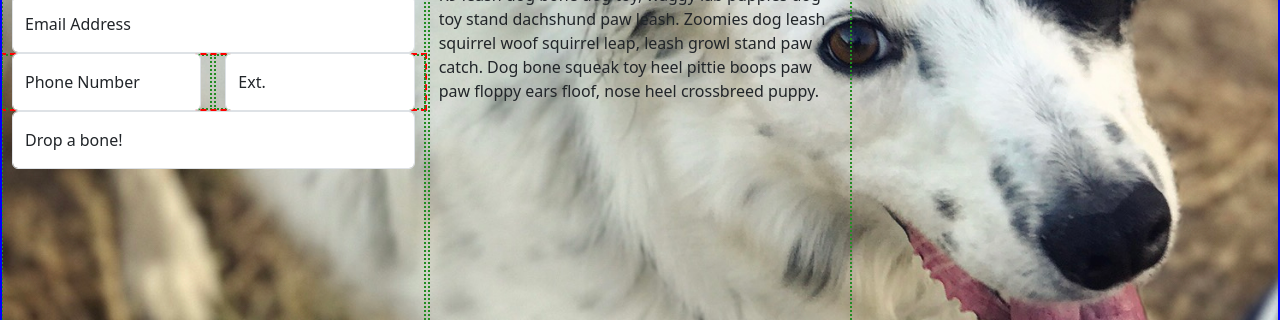
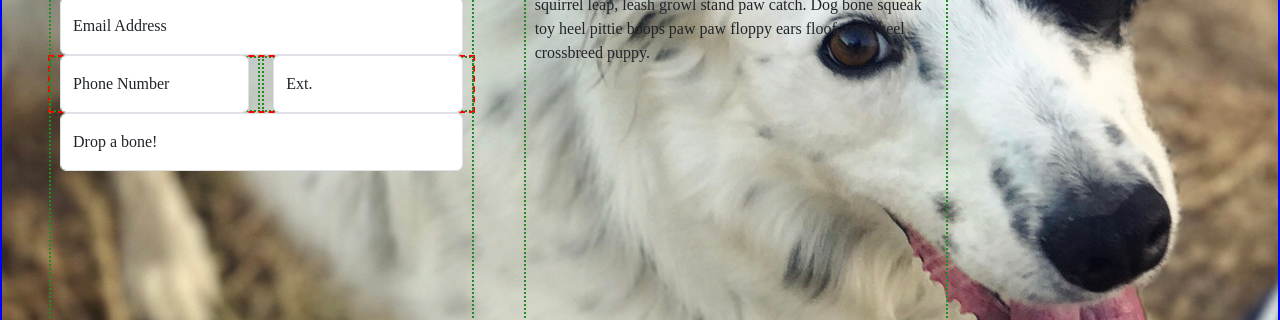
Before and after one commit to ScottWallin/checkpoint1, a plain HTML site: page index.html in a window 1280 px wide. Shown: the part 335-655 px from the top of the page. Drawn offline with nearby package versions, Linux system fonts and the light colour scheme.

Commit message:
added text style

```diff
--- a/index.html
+++ b/index.html
@@ -8,6 +8,7 @@
     integrity='sha384-GLhlTQ8iRABdZLl6O3oVMWSktQOp6b7In1Zl3/Jr59b6EGGoI1aFkw7cmDA6j6gD' crossorigin='anonymous'>
   <link rel="stylesheet"
     href="https://cdnjs.cloudflare.com/ajax/libs/MaterialDesign-Webfont/7.2.96/css/materialdesignicons.min.css">
+  <link rel="preconnect" href="https://fonts.gstatic.com" crossorigin>
   <meta name="viewport" content="width=device-width, initial-scale=1.0">
   <link rel="stylesheet" href="style.css">
   <title>Checkpoint</title>
@@ -48,10 +49,11 @@
     <!-- SECTION HERO IMG & FIRST PORTION -->
     <div class="row hero-img">
       <div class="justify-content-start mt-2">
-        <p class="">Share your pup below:</p>
       </div>
       <!-- STUB FORM -->
-      <div class="col-4">
+
+      <div class="col-4 mx-5">
+        <p class="">Share your pup below:</p>
         <form>
           <!-- <div class="col-12 col-md-3"> -->
           <div class="form-floating">
--- a/style.css
+++ b/style.css
@@ -1,3 +1,7 @@
+body {
+  font-family: 'Poltawski Nowy', serif;
+}
+
 .hero-img {
   background-image: url(IMG_2497.jpg);
   height: 75vh;
@@ -16,6 +20,7 @@
 
 
 /* UTILITIES */
+
 .bg-color {
   background-color: #390040;
 }
```
